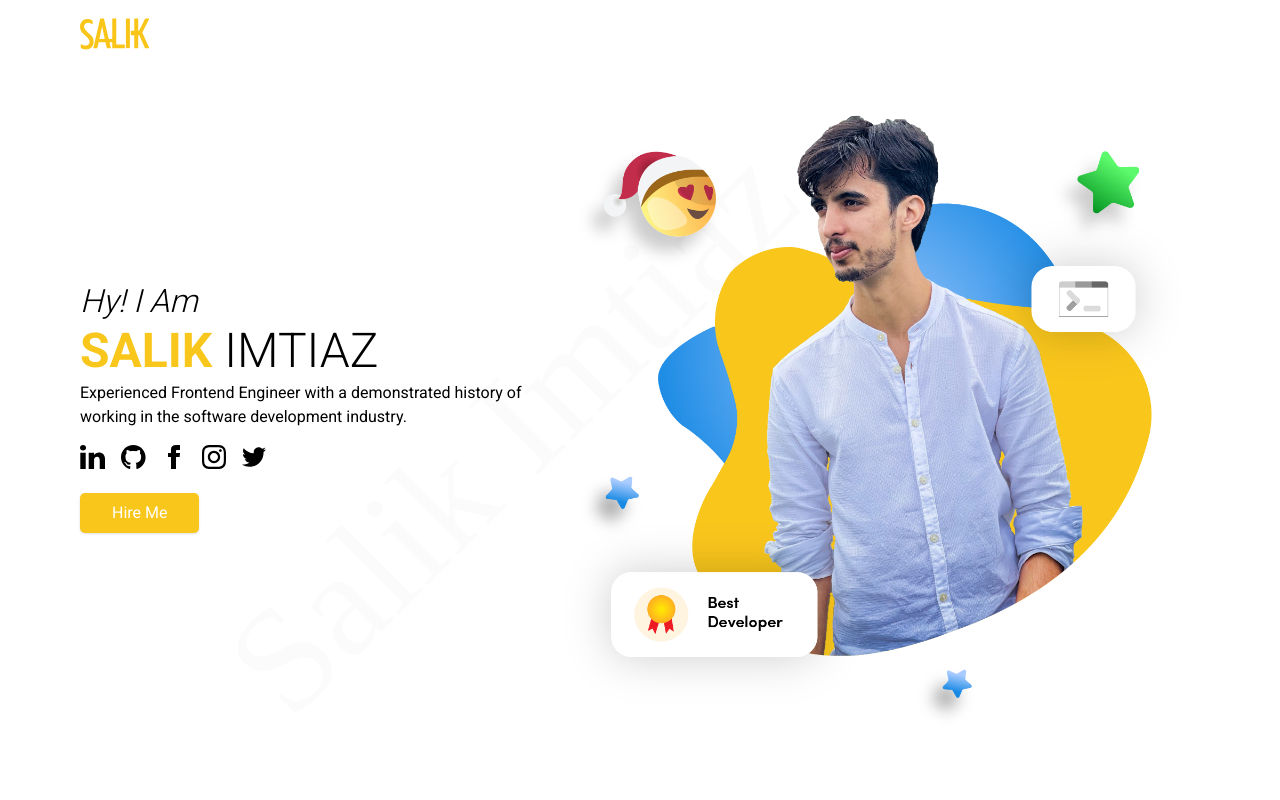
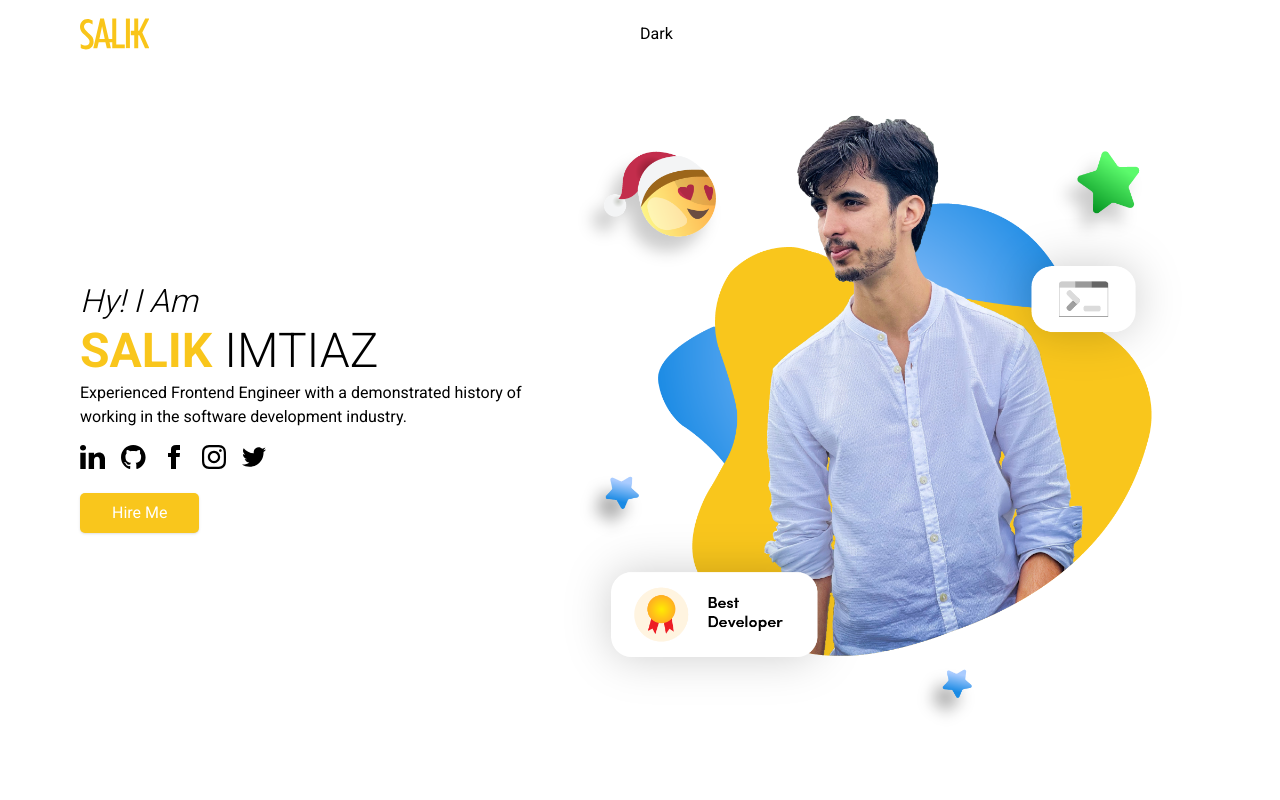
Before and after one commit to saalikimtiaz2/Portfolio-Website, a Next.js app: page / in a window 1280 px wide. Shown: the top 800 px of the page. Built offline with nearby package versions, Linux system fonts and the light colour scheme; a web font is replaced by a local one.

Commit message:
dark and light themes added

```diff
--- a/components/Layout/index.jsx
+++ b/components/Layout/index.jsx
@@ -1,12 +1,16 @@
-import Header from '../Navigation/Header'
+import { useContext } from 'react';
+import { ThemeContext } from '../../context/ThemeContext';
+import Header from '../Navigation/Header';
 
 function Layout({ children }) {
-    return (
-        <>
-            <Header />
-            {children}
-        </>
-    )
+  const { darkMode } = useContext(ThemeContext);
+
+  return (
+    <div className={darkMode ? 'bg-darkBg' : 'bg-white'}>
+      <Header />
+      {children}
+    </div>
+  );
 }
 
-export default Layout
+export default Layout;
--- a/components/Navigation/Header/index.jsx
+++ b/components/Navigation/Header/index.jsx
@@ -1,8 +1,11 @@
 import Link from 'next/link';
+import { useContext } from 'react';
+import { ThemeContext } from '../../../context/ThemeContext';
 import { useState, useEffect } from 'react';
-import { Logo } from '../../SvgIcons'
+import { Logo } from '../../SvgIcons';
 
 function Header() {
+  const { darkMode, toggleMode } = useContext(ThemeContext);
   const [navbar, setNavbar] = useState(false);
   const changeBackground = () => {
     if (window.scrollY >= 66) {
@@ -17,10 +20,23 @@ function Header() {
     window.addEventListener('scroll', changeBackground);
   }, []);
   return (
-        <div className={`fixed xs:px-6 lg:px-20 py-2 z-50 w-screen ${navbar ? 'shadow-xl bg-white' : ''}`}>
-            <Link href='/' className={`${navbar ? 'xs:mx-auto' : ''}`}><Logo height='52px' fill='#f9c519' /></Link>
+    <div
+      className={`fixed xs:px-6 lg:px-20 py-2 z-50 w-screen ${
+        navbar ? `shadow-xl ${darkMode ? 'bg-darkCard' : 'bg-white'}` : ''
+      }`}
+    >
+      <div className='grid grid-cols-12 items-center'>
+        <div className='col-span-6'>
+          <Link href='/' className={`${navbar ? 'xs:mx-auto' : ''}`}>
+            <Logo height='52px' fill='#f9c519' />
+          </Link>
         </div>
-    )
+        <div className='col-span-6 justify-end'>
+          <button onClick={toggleMode}>{darkMode ? 'Light' : 'Dark'}</button>
+        </div>
+      </div>
+    </div>
+  );
 }
 
-export default Header
+export default Header;
--- a/components/SvgIcons/index.jsx
+++ b/components/SvgIcons/index.jsx
@@ -1,4 +1,8 @@
+import { useContext } from 'react';
+import { ThemeContext } from '../../context/ThemeContext';
+
 export function Linkedin() {
+  const { darkMode } = useContext(ThemeContext);
   return (
     <a href='https://www.linkedin.com/in/salikimtiaz'>
       <svg
@@ -6,6 +10,7 @@ export function Linkedin() {
         height='24px'
         viewBox='0 5 1036 990'
         id='linkedin'
+        fill={darkMode ? '#FFFFFF' : '#000000'}
       >
         <path d='M0 120c0-33.334 11.667-60.834 35-82.5C58.333 15.833 88.667 5 126 5c36.667 0 66.333 10.666 89 32 23.333 22 35 50.666 35 86 0 32-11.333 58.666-34 80-23.333 22-54 33-92 33h-1c-36.667 0-66.333-11-89-33S0 153.333 0 120zm13 875V327h222v668H13zm345 0h222V622c0-23.334 2.667-41.334 8-54 9.333-22.667 23.5-41.834 42.5-57.5 19-15.667 42.833-23.5 71.5-23.5 74.667 0 112 50.333 112 151v357h222V612c0-98.667-23.333-173.5-70-224.5S857.667 311 781 311c-86 0-153 37-201 111v2h-1l1-2v-95H358c1.333 21.333 2 87.666 2 199 0 111.333-.667 267.666-2 469z' />
       </svg>
@@ -14,6 +19,7 @@ export function Linkedin() {
 }
 
 export function Github() {
+  const { darkMode } = useContext(ThemeContext);
   return (
     <a href='https://www.github.com/saalikimtiaz2'>
       <svg
@@ -21,6 +27,7 @@ export function Github() {
         viewBox='0 0 256 249'
         xmlns='http://www.w3.org/2000/svg'
         id='github'
+        fill={darkMode ? '#FFFFFF' : '#000000'}
       >
         <g>
           <path d='M127.505 0C57.095 0 0 57.085 0 127.505c0 56.336 36.534 104.13 87.196 120.99 6.372 1.18 8.712-2.766 8.712-6.134 0-3.04-.119-13.085-.173-23.739-35.473 7.713-42.958-15.044-42.958-15.044-5.8-14.738-14.157-18.656-14.157-18.656-11.568-7.914.872-7.752.872-7.752 12.804.9 19.546 13.14 19.546 13.14 11.372 19.493 29.828 13.857 37.104 10.6 1.144-8.242 4.449-13.866 8.095-17.05-28.32-3.225-58.092-14.158-58.092-63.014 0-13.92 4.981-25.295 13.138-34.224-1.324-3.212-5.688-16.18 1.235-33.743 0 0 10.707-3.427 35.073 13.07 10.17-2.826 21.078-4.242 31.914-4.29 10.836.048 21.752 1.464 31.942 4.29 24.337-16.497 35.029-13.07 35.029-13.07 6.94 17.563 2.574 30.531 1.25 33.743 8.175 8.929 13.122 20.303 13.122 34.224 0 48.972-29.828 59.756-58.22 62.912 4.573 3.957 8.648 11.717 8.648 23.612 0 17.06-.148 30.791-.148 34.991 0 3.393 2.295 7.369 8.759 6.117 50.634-16.879 87.122-64.656 87.122-120.973C255.009 57.085 197.922 0 127.505 0' />
@@ -32,6 +39,7 @@ export function Github() {
 }
 
 export function Facebook() {
+  const { darkMode } = useContext(ThemeContext);
   return (
     <a href='https://www.facebook.com/saalikimtiaz2'>
       <svg
@@ -39,6 +47,7 @@ export function Facebook() {
         height='24px'
         viewBox='0 0 24 24'
         id='facebook'
+        fill={darkMode ? '#FFFFFF' : '#000000'}
       >
         <path d='M9 8h-3v4h3v12h5v-12h3.642l.358-4h-4v-1.667c0-.955.192-1.333 1.115-1.333h2.885v-5h-3.808c-3.596 0-5.192 1.583-5.192 4.615v3.385z' />
       </svg>
@@ -47,6 +56,7 @@ export function Facebook() {
 }
 
 export function Instagram() {
+  const { darkMode } = useContext(ThemeContext);
   return (
     <a href='https://www.instagram.com/saalik.imtiaz'>
       <svg
@@ -54,6 +64,7 @@ export function Instagram() {
         height='24px'
         viewBox='0 0 24 24'
         id='instagram'
+        fill={darkMode ? '#FFFFFF' : '#000000'}
       >
         <path d='M12 2.163c3.204 0 3.584.012 4.85.07 3.252.148 4.771 1.691 4.919 4.919.058 1.265.069 1.645.069 4.849 0 3.205-.012 3.584-.069 4.849-.149 3.225-1.664 4.771-4.919 4.919-1.266.058-1.644.07-4.85.07-3.204 0-3.584-.012-4.849-.07-3.26-.149-4.771-1.699-4.919-4.92-.058-1.265-.07-1.644-.07-4.849 0-3.204.013-3.583.07-4.849.149-3.227 1.664-4.771 4.919-4.919 1.266-.057 1.645-.069 4.849-.069zm0-2.163c-3.259 0-3.667.014-4.947.072-4.358.2-6.78 2.618-6.98 6.98-.059 1.281-.073 1.689-.073 4.948 0 3.259.014 3.668.072 4.948.2 4.358 2.618 6.78 6.98 6.98 1.281.058 1.689.072 4.948.072 3.259 0 3.668-.014 4.948-.072 4.354-.2 6.782-2.618 6.979-6.98.059-1.28.073-1.689.073-4.948 0-3.259-.014-3.667-.072-4.947-.196-4.354-2.617-6.78-6.979-6.98-1.281-.059-1.69-.073-4.949-.073zm0 5.838c-3.403 0-6.162 2.759-6.162 6.162s2.759 6.163 6.162 6.163 6.162-2.759 6.162-6.163c0-3.403-2.759-6.162-6.162-6.162zm0 10.162c-2.209 0-4-1.79-4-4 0-2.209 1.791-4 4-4s4 1.791 4 4c0 2.21-1.791 4-4 4zm6.406-11.845c-.796 0-1.441.645-1.441 1.44s.645 1.44 1.441 1.44c.795 0 1.439-.645 1.439-1.44s-.644-1.44-1.439-1.44z' />
       </svg>
@@ -62,6 +73,7 @@ export function Instagram() {
 }
 
 export function Twitter() {
+  const { darkMode } = useContext(ThemeContext);
   return (
     <a href='https://twitter.com/salik__imtiaz'>
       <svg
@@ -69,6 +81,7 @@ export function Twitter() {
         height='24px'
         viewBox='0 0 24 24'
         id='twitter'
+        fill={darkMode ? '#FFFFFF' : '#000000'}
       >
         <path d='M24 4.557c-.883.392-1.832.656-2.828.775 1.017-.609 1.798-1.574 2.165-2.724-.951.564-2.005.974-3.127 1.195-.897-.957-2.178-1.555-3.594-1.555-3.179 0-5.515 2.966-4.797 6.045-4.091-.205-7.719-2.165-10.148-5.144-1.29 2.213-.669 5.108 1.523 6.574-.806-.026-1.566-.247-2.229-.616-.054 2.281 1.581 4.415 3.949 4.89-.693.188-1.452.232-2.224.084.626 1.956 2.444 3.379 4.6 3.419-2.07 1.623-4.678 2.348-7.29 2.04 2.179 1.397 4.768 2.212 7.548 2.212 9.142 0 14.307-7.721 13.995-14.646.962-.695 1.797-1.562 2.457-2.549z' />
       </svg>
--- a/context/ThemeContext.js
+++ b/context/ThemeContext.js
@@ -0,0 +1,34 @@
+import React, { createContext, useState } from 'react';
+import PropTypes from 'prop-types';
+
+// context states
+export const ThemeContext = createContext({
+  darkMode: false,
+  toggleMode: () => {},
+});
+
+// context provider
+function ThemeContextProvider({ children }) {
+  const [darkTheme, setDarkTheme] = useState(false);
+
+  const handleToggleDarkMode = () => {
+    setDarkTheme(!darkTheme);
+  };
+
+  return (
+    <ThemeContext.Provider
+      value={{
+        darkMode: darkTheme,
+        toggleMode: handleToggleDarkMode,
+      }}
+    >
+      {children}
+    </ThemeContext.Provider>
+  );
+}
+
+ThemeContextProvider.propTypes = {
+  children: PropTypes.node.isRequired,
+};
+
+export default ThemeContextProvider;
--- a/pages/_app.js
+++ b/pages/_app.js
@@ -1,7 +1,12 @@
-import '../styles/globals.scss'
+import ThemeContextProvider from '../context/ThemeContext';
+import '../styles/globals.scss';
 
 function MyApp({ Component, pageProps }) {
-  return <Component {...pageProps} />
+  return (
+    <ThemeContextProvider>
+      <Component {...pageProps} />
+    </ThemeContextProvider>
+  );
 }
 
-export default MyApp
+export default MyApp;
--- a/pages/index.jsx
+++ b/pages/index.jsx
@@ -1,5 +1,7 @@
+import { useContext } from 'react';
 import Head from 'next/head';
 import Layout from '../components/Layout';
+import { ThemeContext } from '../context/ThemeContext';
 import { PrimaryButton } from '../components/Buttons';
 import {
   Linkedin,
@@ -14,6 +16,7 @@ import { icons } from '../models';
 import Styles from '../styles/home.module.scss';
 
 export default function Home() {
+  const { darkMode } = useContext(ThemeContext);
   return (
     <>
       <Head>
@@ -25,13 +28,24 @@ export default function Home() {
           <div className='lg:container lg:mx-auto p-4'>
             <div className='grid grid-cols-12 items-center'>
               <div className='xs:col-span-12 lg:col-span-5 xs:order-2 lg:order-1'>
-                <h1 className='text-32 font-light leading-tight italic'>
+                <h1
+                  className={`${
+                    darkMode ? 'text-white' : 'text-black'
+                  } text-32 font-light leading-tight italic`}
+                >
                   Hy! I Am
                 </h1>
                 <h1 className='text-48 text-primary leading-tight font-bold uppercase'>
-                  Salik <span className='font-light text-black'>Imtiaz</span>
+                  Salik{' '}
+                  <span
+                    className={`font-light ${
+                      darkMode ? 'text-white' : 'text-black'
+                    }`}
+                  >
+                    Imtiaz
+                  </span>
                 </h1>
-                <p className='mb-4'>
+                <p className={`${darkMode ? 'text-white' : 'text-black'} mb-4`}>
                   Experienced Frontend Engineer with a demonstrated history of
                   working in the software development industry.
                 </p>
@@ -65,11 +79,21 @@ export default function Home() {
           <div className='lg:container lg:mx-auto xs:px-4 md:px-16 lg:px-'>
             <div className='grid grid-cols-12 xs:gap-0 lg:gap-10 items-center'>
               <div className='xs:col-span-12 md:col-span-6 lg:col-span-7'>
-                <h1 className='text-32 font-light leading-tight italic'>My</h1>
+                <h1
+                  className={`${
+                    darkMode ? 'text-white' : 'text-black'
+                  } text-32 font-light leading-tight italic`}
+                >
+                  My
+                </h1>
                 <h1 className='text-48 text-primary leading-tight font-bold'>
                   Services
                 </h1>
-                <p className='max-w-65'>
+                <p
+                  className={`${
+                    darkMode ? 'text-white' : 'text-black'
+                  } max-w-65`}
+                >
                   Lorem ipsum dolor sit amet, consectetur adipisicing elit.
                   Omnis illo nesciunt exercitationem animi est tempora ut iusto
                   architecto earum explicabo.
@@ -77,9 +101,13 @@ export default function Home() {
                 <PrimaryButton>Download Resume</PrimaryButton>
               </div>
               <div className='xs:col-span-12 md:col-span-6 lg:col-span-5 flex flex-col items-center justify-center'>
-                <div className={Styles.card}>
+                <div className={`${Styles.card} ${darkMode && 'bg-darkCard'}`}>
                   <Developer />
-                  <h1 className='text-18 font-medium uppercase mt-4'>
+                  <h1
+                    className={`${
+                      darkMode ? 'text-white' : 'text-black'
+                    } text-18 font-medium uppercase mt-4`}
+                  >
                     <span className='text-primary'>Frontend</span> Development
                   </h1>
 
@@ -87,9 +115,15 @@ export default function Home() {
                     Lorem ipsum dolor sit amet consectetur.
                   </p>
                 </div>
-                <div className={`${Styles.card} mt-6`}>
+                <div
+                  className={`${Styles.card} mt-6 ${darkMode && 'bg-darkCard'}`}
+                >
                   <UIUX />
-                  <h1 className='text-18 font-medium uppercase mt-4'>
+                  <h1
+                    className={`${
+                      darkMode ? 'text-white' : 'text-black'
+                    } text-18 font-medium uppercase mt-4`}
+                  >
                     <span className='text-primary'>UI/UX</span> Development
                   </h1>
 
@@ -104,7 +138,14 @@ export default function Home() {
         <section>
           <div className='lg:container lg:mx-auto xs:px-4 md:px-16 lg:px-0'>
             <h1 className='text-32 text-primary text-center leading-tight font-bold uppercase mb-2'>
-              <span className='font-light text-black'>My</span> Expertise
+              <span
+                className={`font-light ${
+                  darkMode ? 'text-white' : 'text-black'
+                } `}
+              >
+                My
+              </span>{' '}
+              Expertise
             </h1>
             <p className='text-gray mt-2 text-14 mx-auto text-center max-w-65 mb-8'>
               Lorem ipsum dolor sit amet consectetur adipisicing elit. Aperiam
@@ -113,7 +154,12 @@ export default function Home() {
             <div className='flex items-center flex-wrap justify-center xs:gap-10 lg:gap-x-20'>
               {icons.map((icon) => (
                 <div
-                  className='p-6 gap-4 rounded-md xs:h-28 xs:w-28 lg:h-32 lg:w-32 flex flex-col justify-center items-center trasition duration-500 hover:shadow'
+                  className={`${
+                    darkMode
+                      ? 'hover:bg-darkCard hover:shadow-xl'
+                      : 'hover:shadow-md'
+                  } p-6 gap-4 rounded-md xs:h-28 xs:w-28
+                   lg:h-32 lg:w-32 flex flex-col justify-center items-center trasition duration-700 `}
                   key={icon}
                 >
                   <img src={icon.image} alt='' className='h-16' />
--- a/tailwind.config.js
+++ b/tailwind.config.js
@@ -3,11 +3,13 @@ module.exports = {
     './pages/**/*.{js,ts,jsx,tsx}',
     './components/**/*.{js,ts,jsx,tsx}',
   ],
-   theme: {
+  theme: {
     colors: {
       primary: '#F9C61C',
       secondary: '#3adede',
       black: '#000000',
+      darkBg: '#141520',
+      darkCard: '#1e1f2c',
       white: '#FFFFFF',
       gray: '#aaaaaa',
     },
@@ -80,4 +82,4 @@ module.exports = {
     },
   },
   plugins: [],
-}
+};
```
Also changed, not shown: styles/globals.scss (+4 -5 lines). Lines whose indentation alone changed are shown as unchanged.
